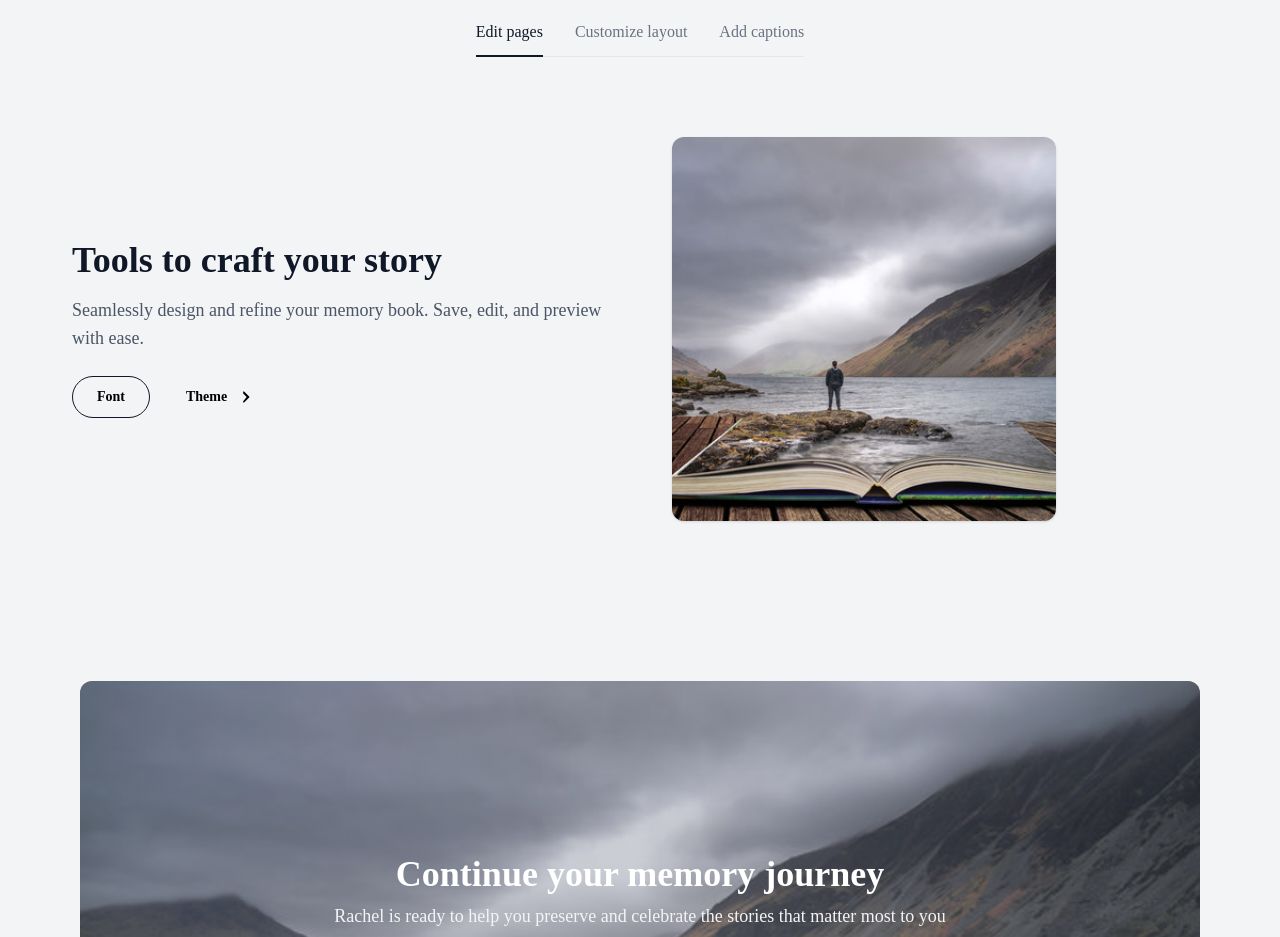
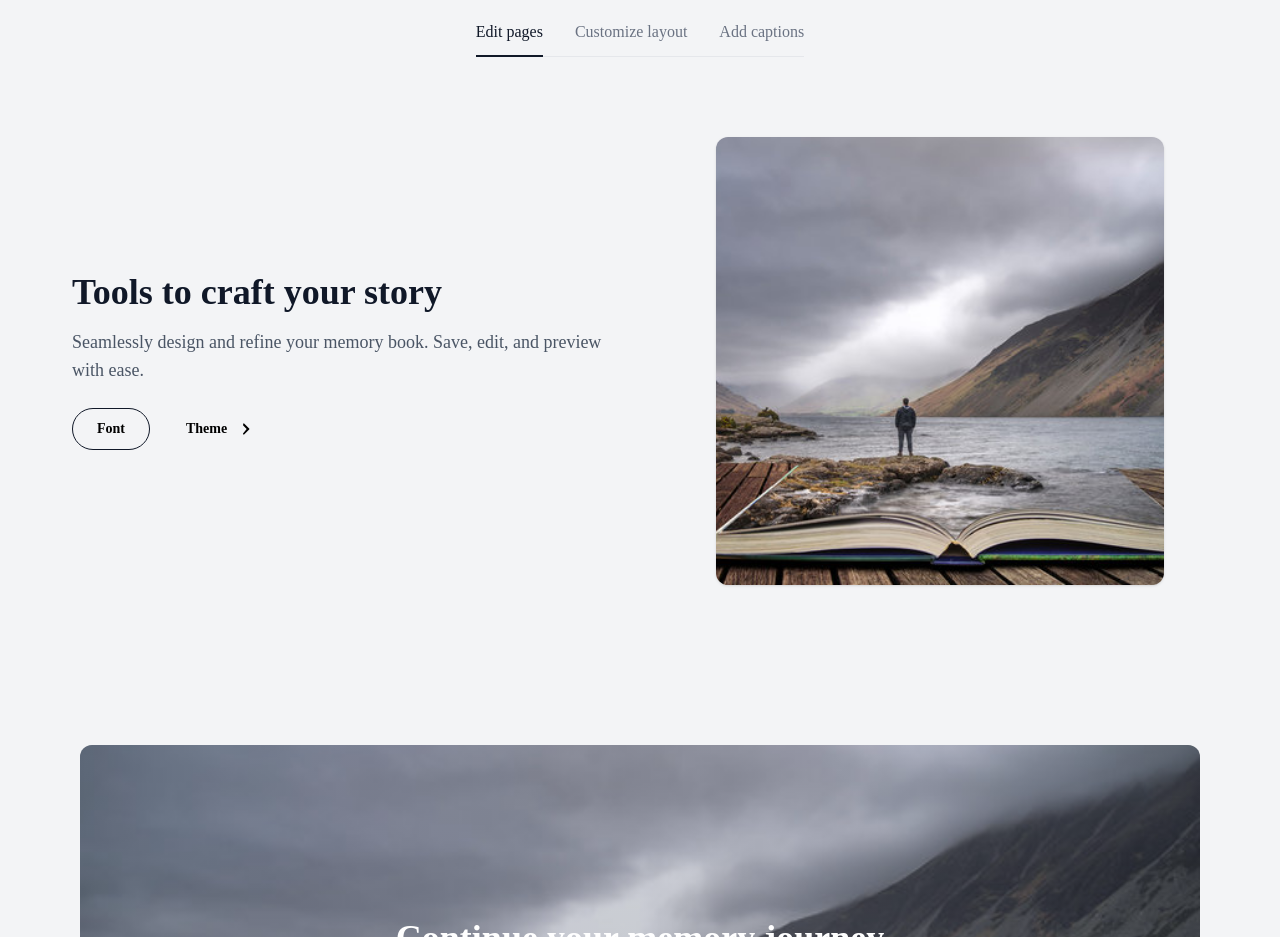
Before and after one commit to owolabi-develop/memory-color-book, a React (Vite) app: page /dashboard/profile/rachel/book/inprogress in a window 1280 px wide. Shown: the part 1500-2437 px from the top of the page. Built offline with nearby package versions, Linux system fonts and the light colour scheme.

Commit message:
update tool craft story section

```diff
--- a/src/components/user/BookInProgress/ToolsCraftStory.tsx
+++ b/src/components/user/BookInProgress/ToolsCraftStory.tsx
@@ -159,7 +159,7 @@ const ToolsCraftStory = () => {
             </div>
 
            {/* Image */}
-            <div className="order-1 lg:order-2 w-96">
+<div className="order-1 lg:order-2 w-full max-w-sm mx-auto lg:max-w-md">
   <div className="w-full aspect-square sm:aspect-[4/3] lg:aspect-square rounded-xl overflow-hidden shadow-sm bg-gray-100">
     <img
       src={tabs[activeTab].image}
@@ -168,6 +168,7 @@ const ToolsCraftStory = () => {
     />
   </div>
 </div>
+
 
           </div>
         </div>
```
Lines whose indentation alone changed are shown as unchanged.
